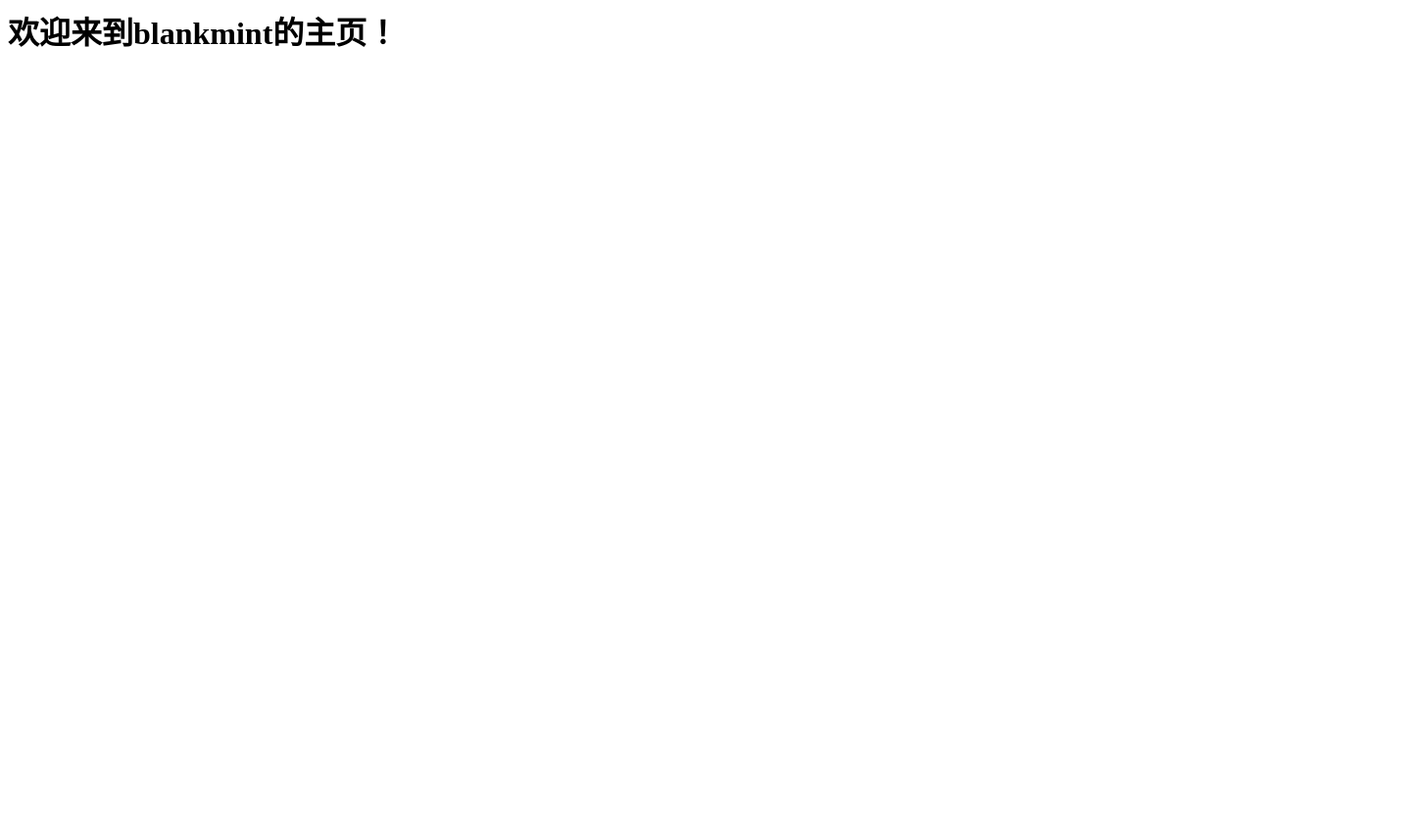
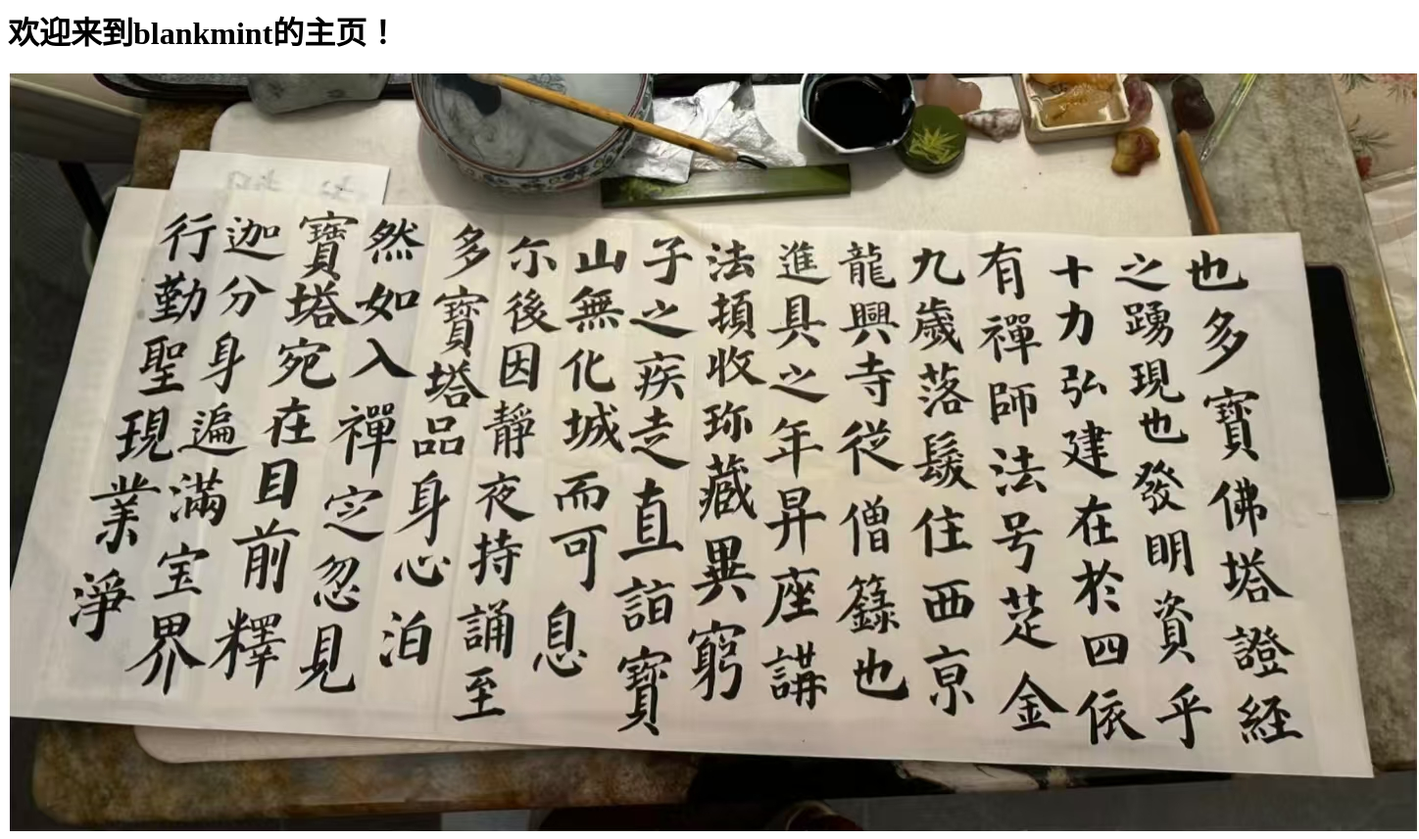
Before and after one commit to balnkmint/blankmint.github.io, a plain HTML site: page index.html in a window 1280 px wide. Shown: the whole page at 98% size, 1448 px wide, since content can reach past the window. Before the commit the page ends 800 px from the top, so only its background shows below. Drawn offline with Linux system fonts and the light colour scheme.

Commit message:
Update index.html

```diff
--- a/index.html
+++ b/index.html
@@ -1 +1,2 @@
 <h1>欢迎来到blankmint的主页！</h1>
+<img src="WechatIMG46.jpg" alt="img_test" />
```
